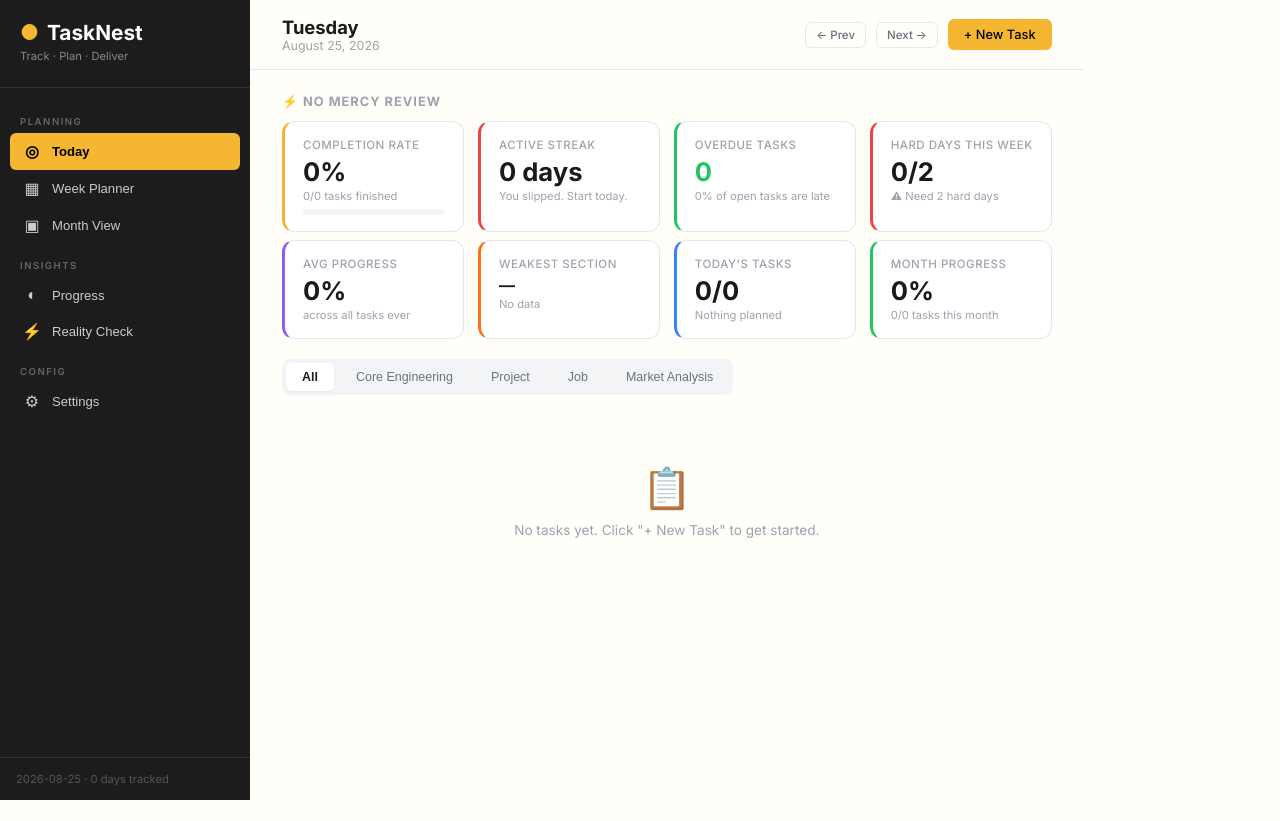
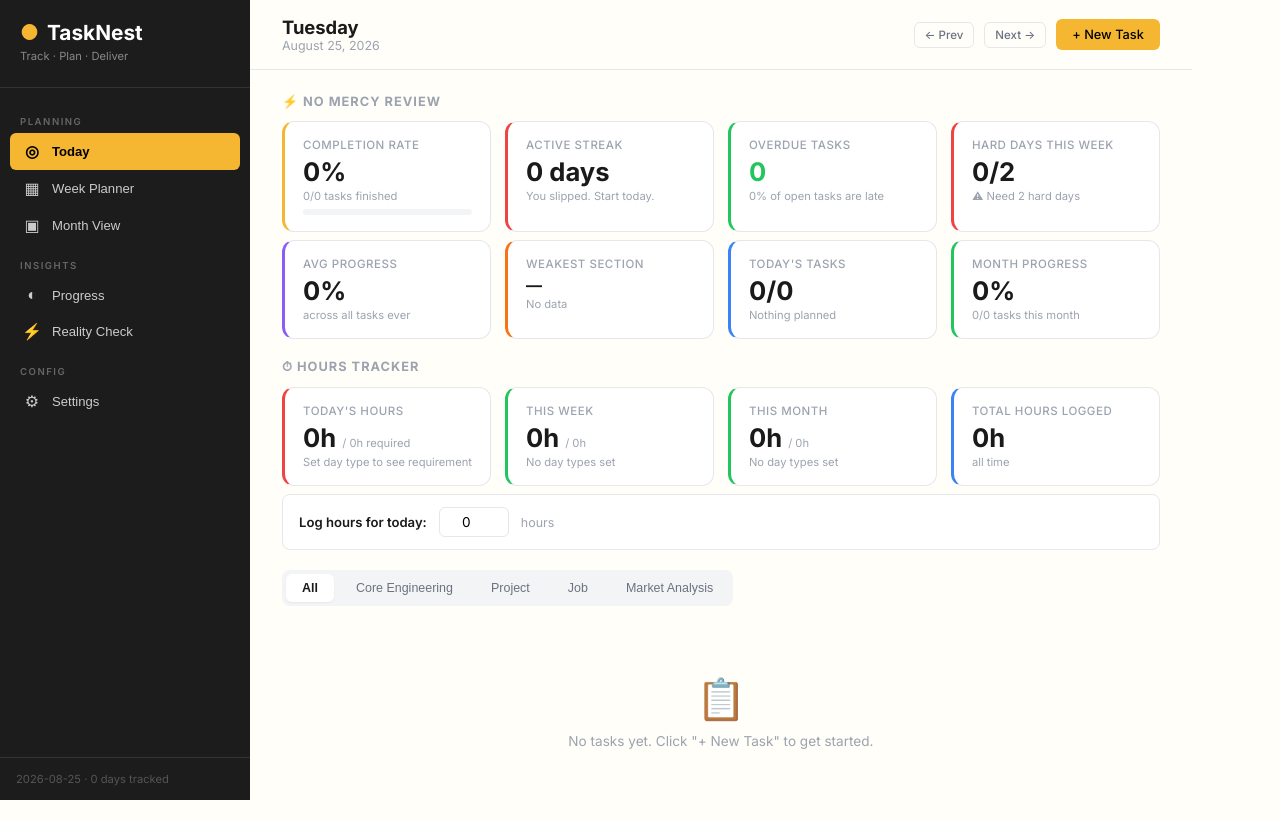
Before and after one commit to kumarritik001/task-nest, a React (Vite) app: page / in a window 1280 px wide. Before the commit the page ends 800 px from the top, so only its background shows below. Built offline with nearby package versions, Linux system fonts and the light colour scheme.

Commit message:
Hour standards: hard=11h, moderate=6h, easy=4h + hours tracker + weekly/monthly hour KPIs

```diff
--- a/src/App.jsx
+++ b/src/App.jsx
@@ -6,7 +6,8 @@ import {
   getDayType, setDayType, swapDayTypes, hardDayCount,
   getAllSections, getAllDayTypes, getDatesInWeek, getDatesInMonth, getWeeksInMonth,
   getProgressLog, getTemplates, addTemplate, removeTemplate,
-  getSettings, updateSettings, getUpcomingTasks, getKPIData
+  getSettings, updateSettings, getUpcomingTasks, getKPIData,
+  getHours, setHours
 } from './utils/storage'
 import { startNotificationService } from './utils/notifications'
 import { getCriticismQuote, getAppreciationQuote, getAllCriticismQuotes, getAllAppreciationQuotes } from './utils/quotes'
@@ -19,6 +20,7 @@ ChartJS.register(CategoryScale, LinearScale, PointElement, LineElement, Tooltip,
 
 const SECTIONS = getAllSections();
 const DAY_TYPES = getAllDayTypes();
+const HOUR_STANDARDS = { hard: 11, moderate: 6, easy: 4 };
 const SECTION_COLORS = {
   'Core Engineering': { bg: '#FEF3C7', text: '#92400E', tag: 'tag-core' },
   'Project': { bg: '#DBEAFE', text: '#1E40AF', tag: 'tag-project' },
@@ -191,6 +193,76 @@ function TodayView({ dateStr, refresh, goDay }) {
           </div>
         </div>
 
+        {/* ── Hours Tracker ── */}
+        <h3 style={{ fontSize: '0.8rem', fontWeight: 700, color: 'var(--text-muted)', textTransform: 'uppercase', letterSpacing: '1px', marginBottom: 12 }}>⏱ Hours Tracker</h3>
+        <div className="stats-row" style={{ marginBottom: 8 }}>
+          <div className="stat-card" style={{ borderLeft: `3px solid ${kpi.todayHours >= kpi.todayRequired && kpi.todayRequired > 0 ? 'var(--green)' : 'var(--red)'}` }}>
+            <div className="stat-label">Today's Hours</div>
+            <div style={{ display: 'flex', alignItems: 'baseline', gap: 6 }}>
+              <div className="stat-value">{kpi.todayHours}h</div>
+              <div className="stat-sub">/ {kpi.todayRequired}h required</div>
+            </div>
+            <div className="stat-sub">
+              {kpi.todayDayType ? `${kpi.todayDayType} day standard` : 'Set day type to see requirement'}
+            </div>
+            {kpi.todayRequired > 0 && (
+              <div className="progress-wrap" style={{ marginTop: 6 }}>
+                <div className="progress-track">
+                  <div className={`progress-fill ${kpi.todayHours >= kpi.todayRequired ? 'hot' : kpi.todayHours >= kpi.todayRequired * 0.5 ? 'warm' : 'cold'}`}
+                    style={{ width: `${Math.min(100, (kpi.todayHours / kpi.todayRequired) * 100)}%` }} />
+                </div>
+              </div>
+            )}
+          </div>
+          <div className="stat-card" style={{ borderLeft: `3px solid ${kpi.weekHoursStudied >= kpi.weekHoursRequired ? 'var(--green)' : 'var(--orange)'}` }}>
+            <div className="stat-label">This Week</div>
+            <div style={{ display: 'flex', alignItems: 'baseline', gap: 6 }}>
+              <div className="stat-value">{kpi.weekHoursStudied}h</div>
+              <div className="stat-sub">/ {kpi.weekHoursRequired}h</div>
+            </div>
+            <div className="stat-sub">
+              {kpi.weekHoursRequired > 0 ? `${Math.round((kpi.weekHoursStudied / kpi.weekHoursRequired) * 100)}% of target` : 'No day types set'}
+            </div>
+          </div>
+          <div className="stat-card" style={{ borderLeft: `3px solid ${kpi.monthHoursStudied >= kpi.monthHoursRequired ? 'var(--green)' : 'var(--orange)'}` }}>
+            <div className="stat-label">This Month</div>
+            <div style={{ display: 'flex', alignItems: 'baseline', gap: 6 }}>
+              <div className="stat-value">{kpi.monthHoursStudied}h</div>
+              <div className="stat-sub">/ {kpi.monthHoursRequired}h</div>
+            </div>
+            <div className="stat-sub">
+              {kpi.monthHoursRequired > 0 ? `${Math.round((kpi.monthHoursStudied / kpi.monthHoursRequired) * 100)}% of target` : 'No day types set'}
+            </div>
+          </div>
+          <div className="stat-card blue">
+            <div className="stat-label">Total Hours Logged</div>
+            <div className="stat-value">{kpi.totalHoursEver}h</div>
+            <div className="stat-sub">all time</div>
+          </div>
+        </div>
+
+        {/* Hours input */}
+        <div style={{ display: 'flex', alignItems: 'center', gap: 12, marginBottom: 20, padding: '12px 16px', background: 'var(--bg-card)', border: '1px solid var(--border)', borderRadius: 'var(--radius-sm)' }}>
+          <span style={{ fontSize: '0.82rem', fontWeight: 600 }}>Log hours for today:</span>
+          <input
+            type="number"
+            min="0"
+            max="24"
+            step="0.5"
+            value={kpi.todayHours}
+            onChange={(e) => { setHours(today, e.target.value); refresh(); }}
+            style={{ width: 70, padding: '6px 10px', border: '1px solid var(--border)', borderRadius: 'var(--radius-xs)', fontSize: '0.85rem', fontFamily: 'inherit', textAlign: 'center' }}
+          />
+          <span style={{ fontSize: '0.78rem', color: 'var(--text-muted)' }}>
+            hours
+            {kpi.todayRequired > 0 && (
+              kpi.todayHours >= kpi.todayRequired
+                ? <span style={{ color: 'var(--green)', fontWeight: 600 }}> ✓ Target met!</span>
+                : <span style={{ color: 'var(--red)' }}> — need {kpi.todayRequired - kpi.todayHours}h more</span>
+            )}
+          </span>
+        </div>
+
         {/* ── Harsh verdict ── */}
         {kpi.totalTasksEver > 0 && (
           <div style={{
@@ -210,6 +282,8 @@ function TodayView({ dateStr, refresh, goDay }) {
             {kpi.completionRate < 40 && '🚨 Embarrassing. Less than half your tasks are done. What are you doing?'}
             {kpi.overdueTasks > 3 && ' | 🚨 And you have ' + kpi.overdueTasks + ' overdue tasks. Deadlines mean nothing to you?'}
             {kpi.hardDays < 2 && ' | ⚠️ You haven\'t even scheduled 2 hard days. Comfort zone is not a strategy.'}
+            {kpi.todayRequired > 0 && kpi.todayHours < kpi.todayRequired && ' | ⏱ You studied ' + kpi.todayHours + 'h today. Required was ' + kpi.todayRequired + 'h. Slack.'}
+            {kpi.todayRequired > 0 && kpi.todayHours >= kpi.todayRequired && ' | ⏱ ' + kpi.todayHours + 'h logged. Target hit. Respect.'}
           </div>
         )}
 
@@ -343,14 +417,17 @@ function WeekView({ weekId, refresh, goDay, goWeek, openAddFor }) {
             const dt = getDayType(ds);
             const dov = getDayOverview(ds);
             const isToday = ds === today;
+            const hoursStudied = getHours(ds);
+            const required = dt === 'hard' ? 11 : dt === 'moderate' ? 6 : dt === 'easy' ? 4 : 0;
             return (
               <div key={ds} className={`day-cell ${isToday ? 'today' : ''}`}>
                 <div onClick={() => goDay(ds)} style={{ cursor: 'pointer' }}>
                   {dt && <div className={`day-type-dot ${dt}`} />}
                   <div className="day-label">{format(d2, 'EEE')}</div>
                   <div className="day-num">{format(d2, 'd')}</div>
-                  {dov.total > 0 && <div className="day-count">{dov.done}/{dov.total}</div>}
-                  {dt && <div style={{ fontSize: '0.55rem', textTransform: 'capitalize', color: dt === 'hard' ? 'var(--red)' : dt === 'moderate' ? 'var(--orange)' : 'var(--green)', fontWeight: 600, marginTop: 2 }}>{dt}</div>}
+                  {dov.total > 0 && <div className="day-count">{dov.done}/{dov.total} tasks</div>}
+                  {dt && <div style={{ fontSize: '0.55rem', textTransform: 'capitalize', color: dt === 'hard' ? 'var(--red)' : dt === 'moderate' ? 'var(--orange)' : 'var(--green)', fontWeight: 600, marginTop: 2 }}>{dt} · {required}h</div>}
+                  {hoursStudied > 0 && <div style={{ fontSize: '0.55rem', color: hoursStudied >= required ? 'var(--green)' : 'var(--red)', fontWeight: 600 }}>{hoursStudied}h logged</div>}
                 </div>
                 {/* Day type switcher */}
                 <div style={{ display: 'flex', gap: 3, marginTop: 6, justifyContent: 'center' }}>
--- a/src/utils/storage.js
+++ b/src/utils/storage.js
@@ -14,12 +14,26 @@ function set(d) { localStorage.setItem('tn_data', JSON.stringify(d)); }
 function init() {
   const d = get();
   if (!d.tasks) d.tasks = {};
+  if (!d.templates) d.templates = {};
   if (!d.templates) d.templates = [];
   if (!d.dayTypes) d.dayTypes = {};
+  if (!d.hoursLog) d.hoursLog = {};
   if (!d.progressLog) d.progressLog = [];
   if (!d.settings) d.settings = { email: '' };
   set(d);
   return d;
+}
+
+// ── Hours Log ──
+
+export function getHours(dateStr) {
+  return get().hoursLog[dateStr] || 0;
+}
+
+export function setHours(dateStr, hours) {
+  const d = init();
+  d.hoursLog[dateStr] = parseFloat(hours) || 0;
+  set(d);
 }
 
 // ── Tasks ──
@@ -404,6 +418,39 @@ export function getKPIData() {
     }
   });
 
+  // Hours data
+  const hoursLog = d.hoursLog || {};
+  const todayHours = hoursLog[today] || 0;
+  const todayDayType = d.dayTypes[today] || null;
+  const todayRequired = todayDayType === 'hard' ? 11 : todayDayType === 'moderate' ? 6 : todayDayType === 'easy' ? 4 : 0;
+
+  // Week hours
+  let weekHoursStudied = 0;
+  let weekHoursRequired = 0;
+  weekDates.forEach(ds => {
+    const h = hoursLog[ds] || 0;
+    const dt = d.dayTypes[ds];
+    const req = dt === 'hard' ? 11 : dt === 'moderate' ? 6 : dt === 'easy' ? 4 : 0;
+    weekHoursStudied += h;
+    weekHoursRequired += req;
+  });
+
+  // Month hours
+  const monthDates = getDatesInMonth(currentMonth);
+  let monthHoursStudied = 0;
+  let monthHoursRequired = 0;
+  monthDates.forEach(ds => {
+    const h = hoursLog[ds] || 0;
+    const dt = d.dayTypes[ds];
+    const req = dt === 'hard' ? 11 : dt === 'moderate' ? 6 : dt === 'easy' ? 4 : 0;
+    monthHoursStudied += h;
+    monthHoursRequired += req;
+  });
+
+  // Total hours ever
+  let totalHoursEver = 0;
+  Object.values(hoursLog).forEach(h => { totalHoursEver += h; });
+
   return {
     totalTasksEver,
     totalDone,
@@ -424,6 +471,14 @@ export function getKPIData() {
     monthProgress: monthOv.progress,
     monthTotal: monthOv.total,
     monthDone: monthOv.done,
-    sectionStats
+    sectionStats,
+    todayHours,
+    todayRequired,
+    todayDayType,
+    weekHoursStudied,
+    weekHoursRequired,
+    monthHoursStudied,
+    monthHoursRequired,
+    totalHoursEver
   };
 }
```
